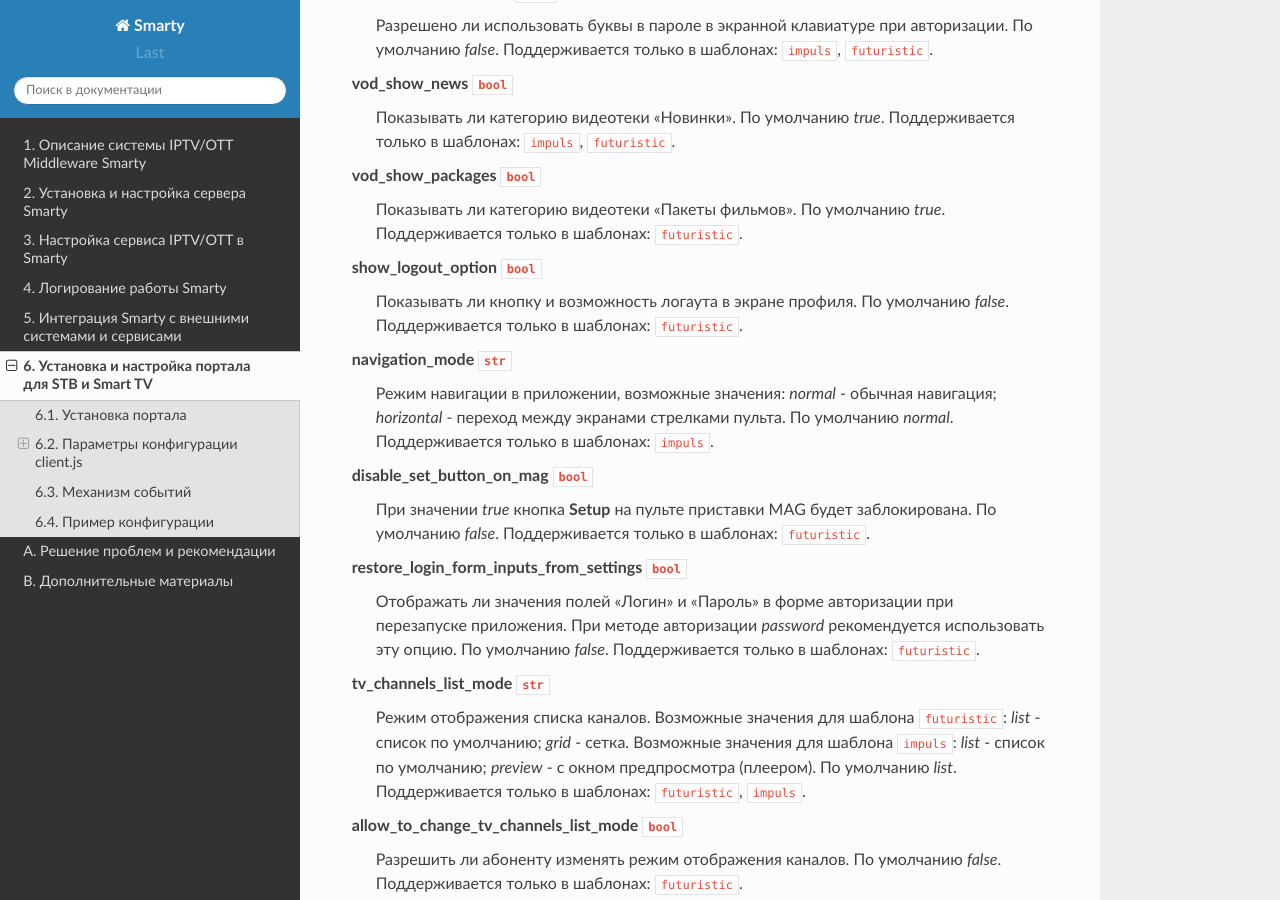
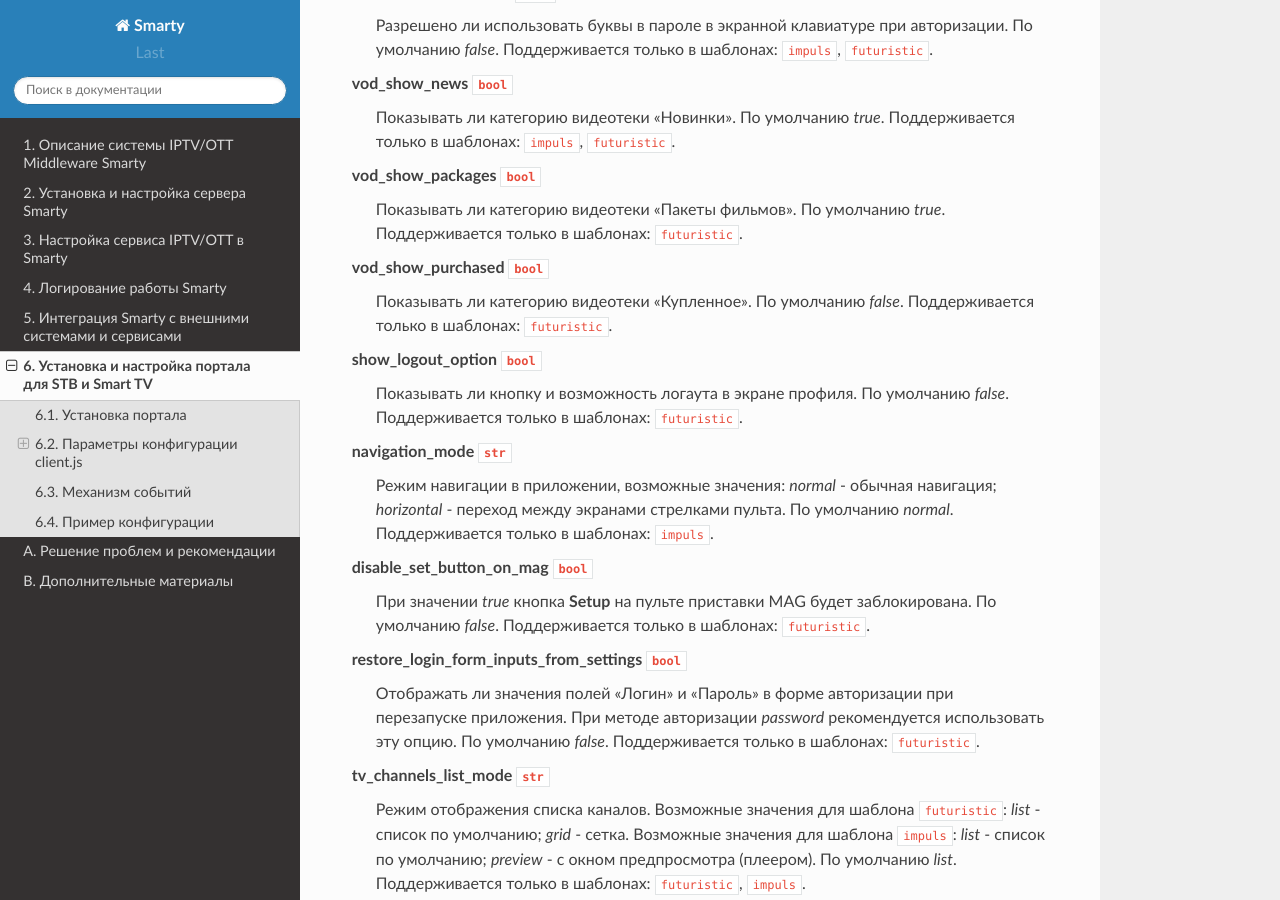
Before and after one commit to sergey-yakovlev/smarty-docs, a Sphinx documentation site: the page built from source/portal_setup.rst, in a window 1280 px wide and 900 px high, scrolled down 4327 px. Built offline with Sphinx 7.4.7 and the Read the Docs theme 2.0.0, drawn with Linux system fonts in a browser that asks for light colours.

Commit message:
New options

```diff
--- a/source/portal_setup.rst
+++ b/source/portal_setup.rst
@@ -207,6 +207,11 @@ vod_show_packages ``bool``
     По умолчанию *true*.
     Поддерживается только в шаблонах: ``futuristic``.
 
+vod_show_purchased ``bool``
+    Показывать ли категорию видеотеки "Купленное".
+    По умолчанию *false*.
+    Поддерживается только в шаблонах: ``futuristic``.
+
 show_logout_option ``bool``
     Показывать ли кнопку и возможность логаута в экране профиля.
     По умолчанию *false*.
@@ -293,7 +298,7 @@ account_renewal_message ``str``
 
 player_rewind_step ``int``
     Шаг перемотки плеера в секундах, в режиме архива и VOD. По умолчанию 30 секунд.
-    Поддерживается только в шаблонах: ``impuls``.
+    Поддерживается только в шаблонах: ``impuls``, ``futuristic``.
 
 allow_to_change_data_center ``bool``
     При значении *true* в настройках абонента появится возможность изменения дата-центра (сервера вещания).
```
